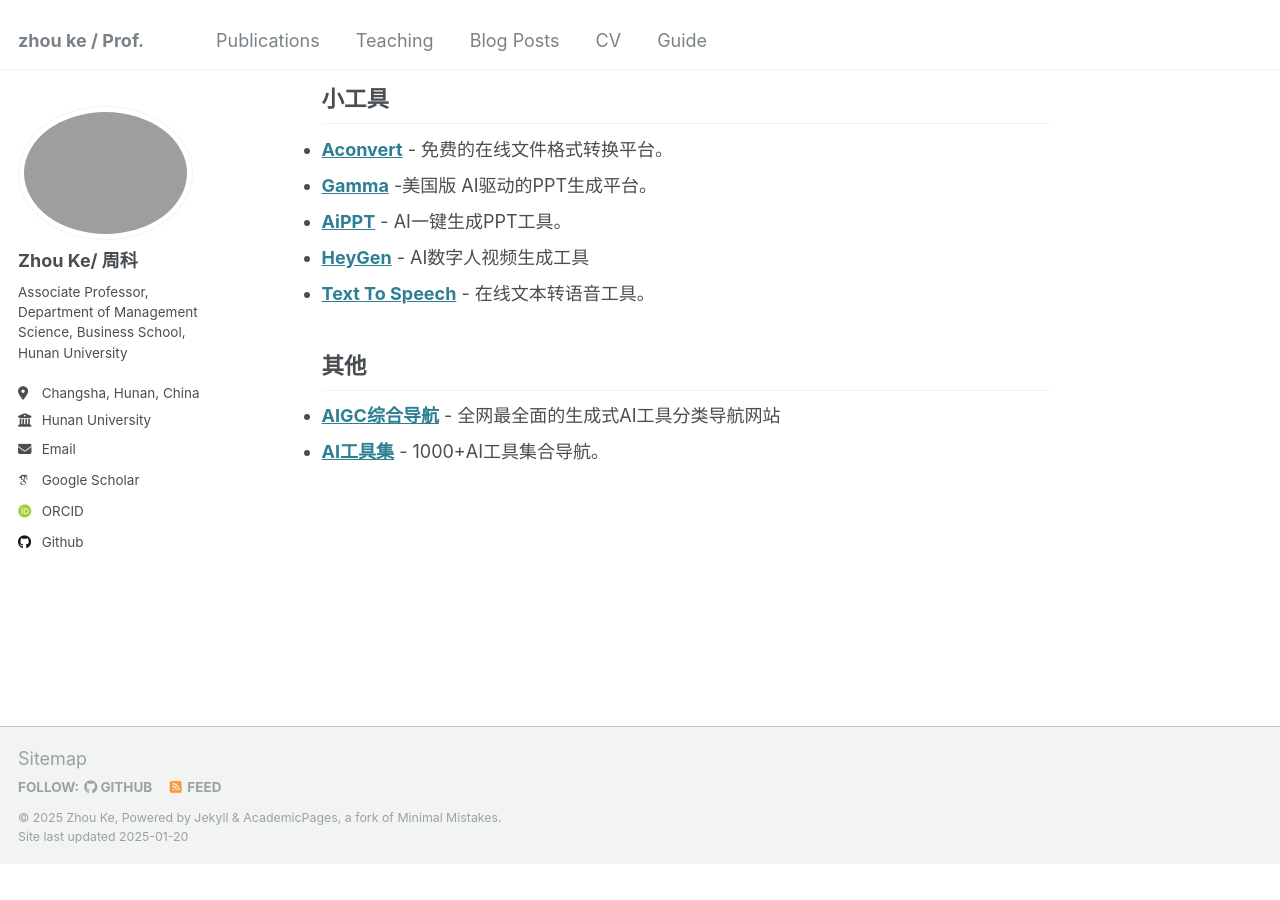
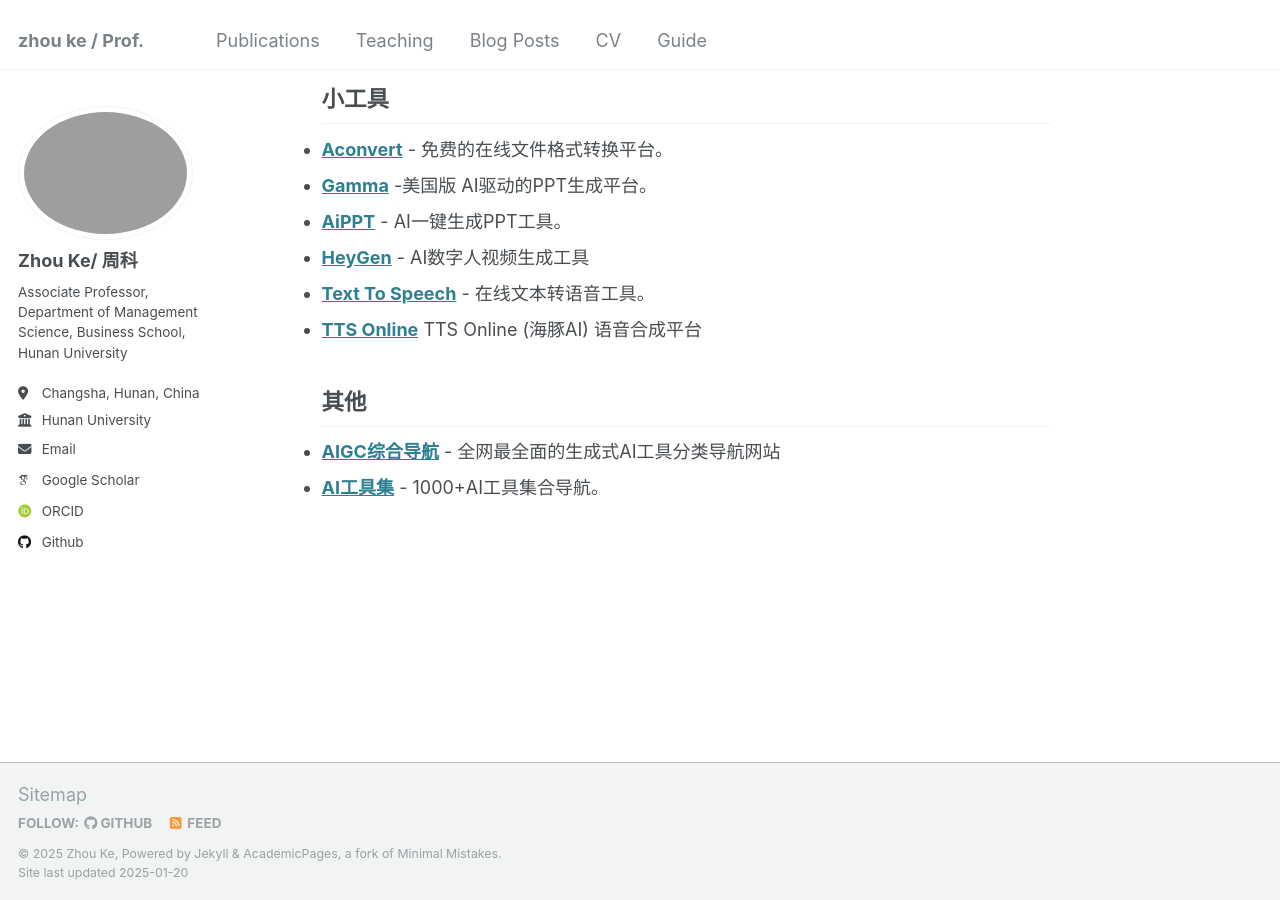
Before and after one commit to hustzhke/hustzhke.github.io, a Jekyll site: the page built from _pages/about.md, in a window 1280 px wide and 900 px high, scrolled down 2539 px. Built offline with Jekyll 4.4.1, drawn with Linux system fonts in a browser that asks for light colours; some web fonts are replaced; before the commit the page ends 3403 px from its top, so only the background shows below that.

Commit message:
Update about.md

```diff
--- a/_pages/about.md
+++ b/_pages/about.md
@@ -67,6 +67,7 @@
 * **[AiPPT](https://www.aippt.cn/)** - AI一键生成PPT工具。
 * **[HeyGen](https://app.heygen.com/)** - AI数字人视频生成工具
 * **[Text To Speech](https://www.text-to-speech.cn/)** - 在线文本转语音工具。
+* **[TTS Online](https://www.ttson.cn/)** TTS Online (海豚AI) 语音合成平台
 ## 其他
 * **[AIGC综合导航](https://www.aigc.cn/)** - 全网最全面的生成式AI工具分类导航网站
 * **[AI工具集](https://ai-bot.cn/)** - 1000+AI工具集合导航。
```
